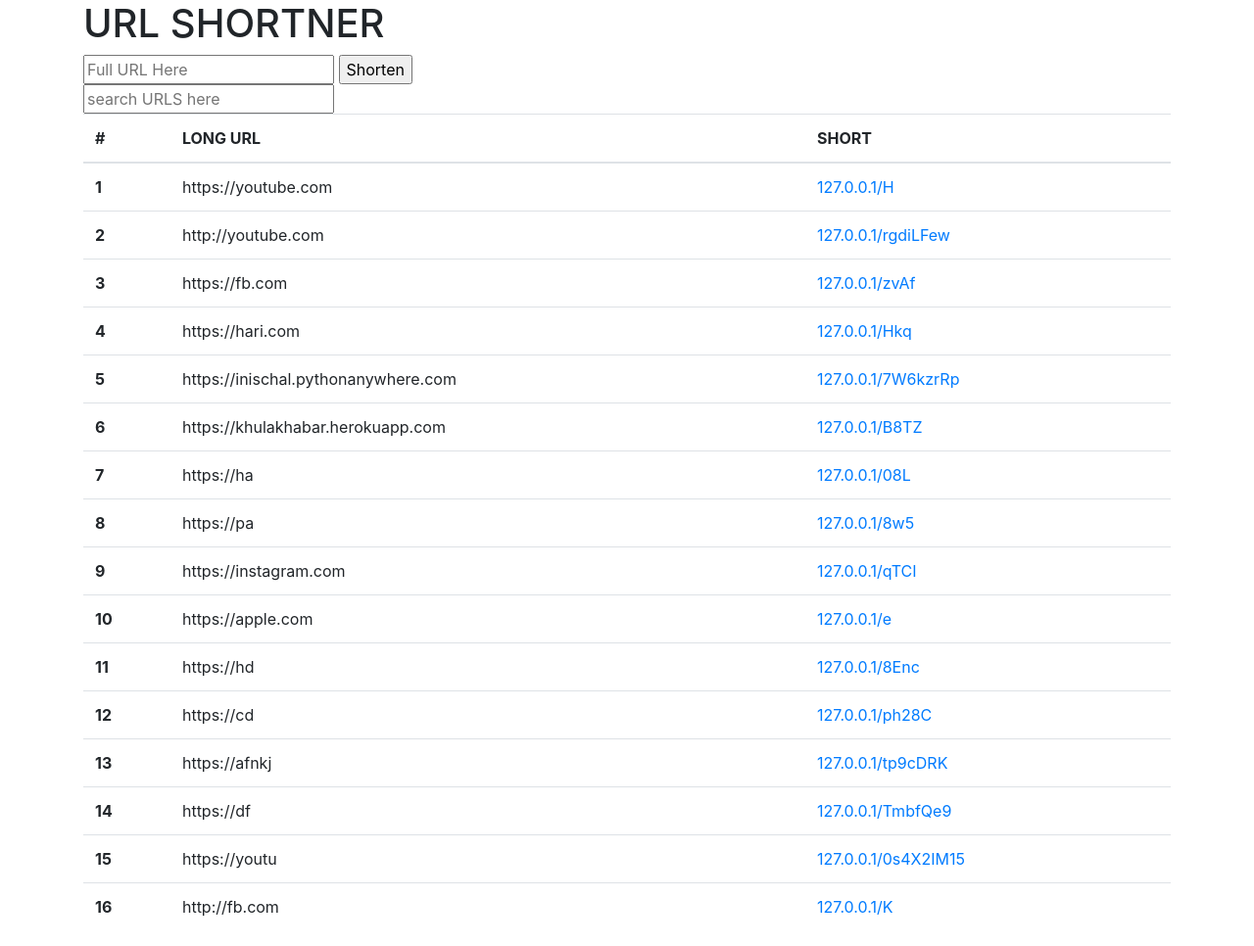
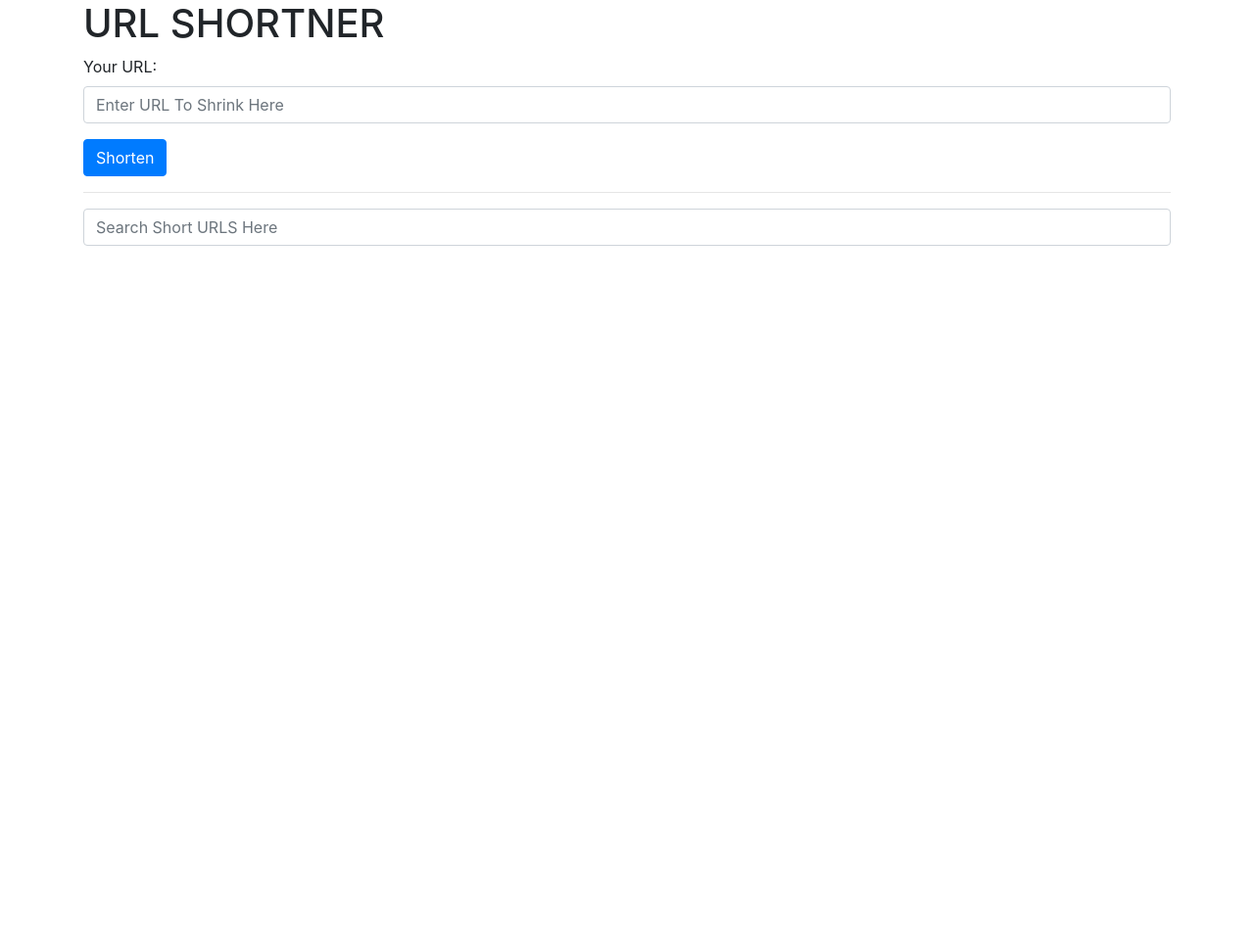
Before and after one commit to nischalstha9/urlshortener, a Django app: page / in a window 1280 px wide. Shown: the whole page at 98% size. After the commit the page ends 251 px from the top, so only its background shows below. Run offline with Django 3.2, Linux system fonts and the light colour scheme; data comes from the database, SQL or seed files in the repository; both versions use the stored data as it was after the commit; some libraries are stand-ins or nearby versions.

Commit message:
UI refinements

```diff
--- a/templates/base.html
+++ b/templates/base.html
@@ -15,12 +15,15 @@
     <div class="container">
         <h1>URL SHORTNER</h1>
         <form action='.' method='POST'>
+          <div class="form-group">
             {% csrf_token %}
-            <input type="text" name ='full_url' placeholder = 'Full URL Here' id='long_url' required>
-            <input type='submit' value='Shorten'>
-        </form>
-        <input id="search" type="text" placeholder="search URLS here"></input>
-        <table class="table">
+            <label for="long_url">Your URL:</label>
+            <input type="text" class="form-control" name ='full_url' placeholder = 'Enter URL To Shrink Here' id='long_url' required>
+          </div>
+            <input type='submit' class='btn btn-primary' value='Shorten'>
+        </form><hr>
+        <input id="search" class='form-control' type="text" placeholder="Search Short URLS Here"></input>
+        <table class="table" id="url-table" style="display: none;">
           <thead>
             <tr>
               <th scope="col">#</th>
@@ -59,7 +62,7 @@
         fetch(url)
         .then((resp) => resp.json())
         .then(function(data){
-          console.log(data);
+          $("table").css("display",'');
           var list = data
           for(var i in list){
             var count = parseInt(i)+1
--- a/url/views.py
+++ b/url/views.py
@@ -21,8 +21,10 @@ def HomeView(request):
     if request.method=='POST':
         _long=request.POST.get('full_url').strip()
         _long = check(_long)
-        if urls.objects.filter(nlong=_long).exists():
-            return render(request, "base.html", context)
+        qs = urls.objects.filter(nlong=_long)
+        if qs.exists():
+            q = qs.first()
+            return render(request, 'complete.html',{"shrunk_url":q.short})
         _short = get_random_alphanumeric_string(random.randint(1,10))
         urls.objects.create(nlong=_long, short=_short)
         return render(request, 'complete.html', {'shrunk_url':_short})
```
Also changed, not shown: templates/complete.html (+23 -2 lines), db.sqlite3.
